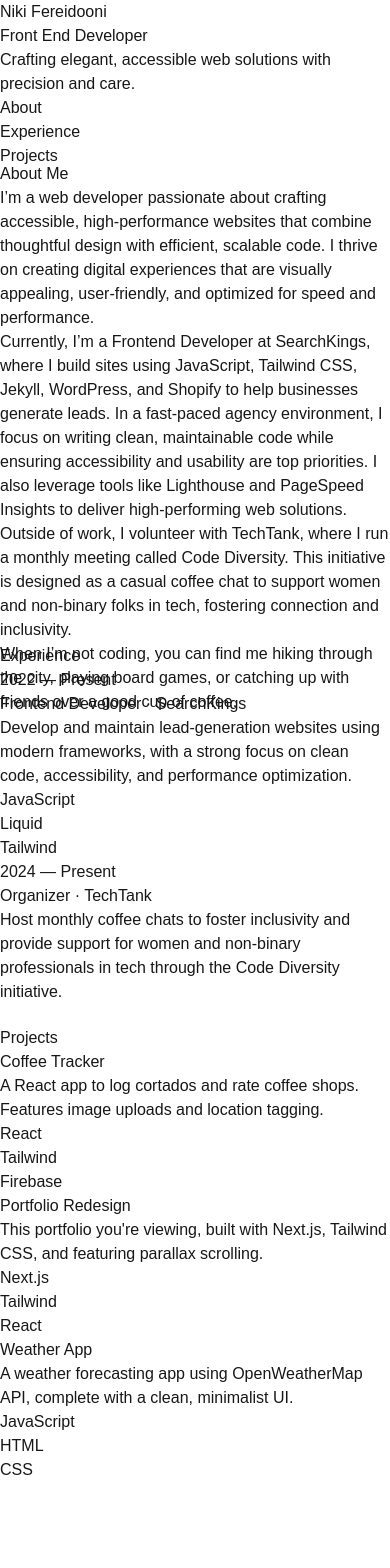
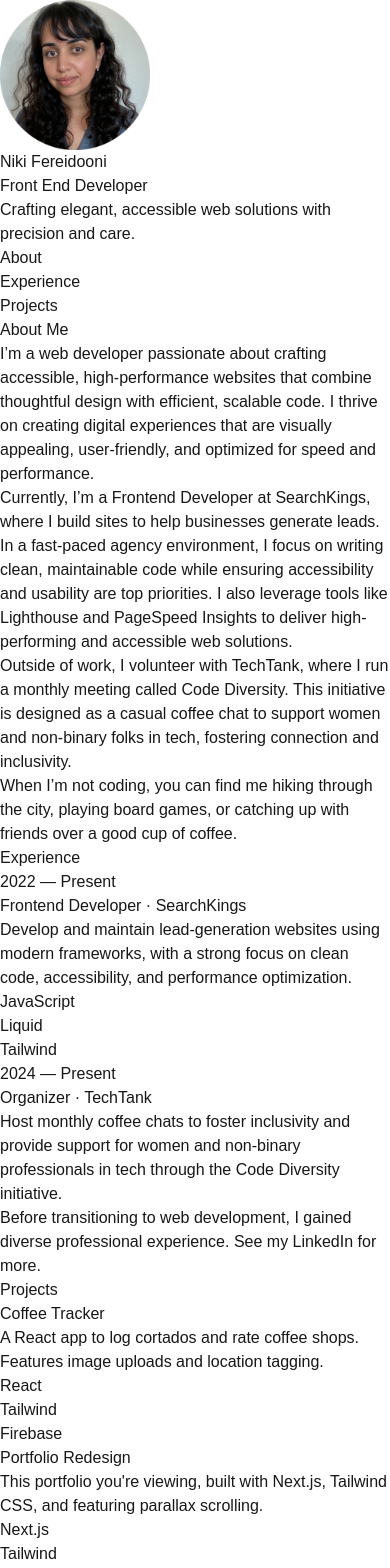
Before and after one commit to nfereidooni/CodeByNiki.com, a Next.js app: page / in a window 390 px wide. Shown: the top 1568 px of the page. Before the commit the page ends 1536 px from the top, so only its background shows below. Built offline with nearby package versions, Linux system fonts and the light colour scheme.

Commit message:
updated layout and content, added image

```diff
--- a/src/app/about/page.js
+++ b/src/app/about/page.js
@@ -1,20 +1,16 @@
-import { Parallax } from "react-scroll-parallax";
-
 export default function About() {
   return (
-    <Parallax speed={-10}>
-      <section id="about" className="min-h-screen flex flex-col justify-center">
+      <section id="about" className="py-50 flex flex-col justify-center">
         <h1 className="text-4xl font-bold">About Me</h1>
         <div className="mt-4 text-lg">
-            <p class="mb-2">I’m a web developer passionate about crafting accessible, high-performance websites that combine thoughtful design with efficient, scalable code. I thrive on creating digital experiences that are visually appealing, user-friendly, and optimized for speed and performance.</p>
+            <p className="mb-2">I’m a web developer passionate about crafting accessible, high-performance websites that combine thoughtful design with efficient, scalable code. I thrive on creating digital experiences that are visually appealing, user-friendly, and optimized for speed and performance.</p>
 
-            <p class="mb-2">Currently, I’m a Frontend Developer at SearchKings, where I build sites using JavaScript, Tailwind CSS, Jekyll, WordPress, and Shopify to help businesses generate leads. In a fast-paced agency environment, I focus on writing clean, maintainable code while ensuring accessibility and usability are top priorities. I also leverage tools like Lighthouse and PageSpeed Insights to deliver high-performing web solutions.</p>
+            <p className="mb-2">Currently, I’m a Frontend Developer at SearchKings, where I build sites to help businesses generate leads. In a fast-paced agency environment, I focus on writing clean, maintainable code while ensuring accessibility and usability are top priorities. I also leverage tools like Lighthouse and PageSpeed Insights to deliver high-performing and accessible web solutions.</p>
 
-            <p class="mb-2">Outside of work, I volunteer with TechTank, where I run a monthly meeting called Code Diversity. This initiative is designed as a casual coffee chat to support women and non-binary folks in tech, fostering connection and inclusivity.</p>
+            <p className="mb-2">Outside of work, I volunteer with TechTank, where I run a monthly meeting called Code Diversity. This initiative is designed as a casual coffee chat to support women and non-binary folks in tech, fostering connection and inclusivity.</p>
 
-            <p class="mb-2">When I’m not coding, you can find me hiking through the city, playing board games, or catching up with friends over a good cup of coffee.</p>
+            <p className="mb-2">When I’m not coding, you can find me hiking through the city, playing board games, or catching up with friends over a good cup of coffee.</p>
         </div>
       </section>
-    </Parallax>
   );
 }
--- a/src/app/experience/page.js
+++ b/src/app/experience/page.js
@@ -1,11 +1,9 @@
-import { Parallax } from "react-scroll-parallax";
 import ExperienceCard from "@/components/ExperienceCard";
 import experiences from "@/data/experiences.json";
 
 export default function Experience() {
   return (
-    <Parallax speed={-5}>
-      <section id="experience" className="min-h-screen flex flex-col justify-center">
+      <section id="experience" className="py-50 flex flex-col justify-center">
         <div className="container mx-auto px-4 py-16">
           <h2 className="text-3xl font-bold mb-8 text-white">Experience</h2>
           <div className="grid grid-cols-1 gap-8 md:grid-cols-2 lg:grid-cols-3">
@@ -22,7 +20,7 @@
             ))}
           </div>
         </div>
+        Before transitioning to web development, I gained diverse professional experience. See my <a href="http://linkedin.com/in/nfereidooni" target="_blank">LinkedIn</a> for more.
       </section>
-    </Parallax>
   );
 }
--- a/src/app/layout.js
+++ b/src/app/layout.js
@@ -9,14 +9,14 @@
 export default function RootLayout({ children }) {
   return (
     <html lang="en">
-      <body className="lg:flex lg:justify-between lg:gap-4">
+      <body className="flex lg:justify-between lg:gap-4">
         {/* Sidebar */}
-        <aside className="lg:sticky lg:top-0 lg:flex lg:max-h-screen lg:w-1/4 lg:flex-col lg:justify-between lg:py-24">
+        <aside className="sticky top-0 w-full lg:w-1/4 lg:flex lg:flex-col lg:justify-between lg:py-24">
           <LeftSidebar />
         </aside>
 
         {/* Main Content */}
-        <main className="lg:w-3/4">{children}</main>
+        <main className="w-full lg:w-3/4">{children}</main>
       </body>
     </html>
   );
--- a/src/app/page.js
+++ b/src/app/page.js
@@ -1,7 +1,6 @@
 "use client";
 
 import RightContent from "@/components/RightContent";
-import { Parallax } from "react-scroll-parallax";
 import About from "./about/page";
 import Experience from "./experience/page";
 import Projects from "./projects/page";
@@ -11,19 +10,13 @@
     <RightContent>
       <div className="flex flex-col space-y-32 px-8">
         {/* About Section */}
-        <Parallax speed={-10}>
           <About/>
-        </Parallax>
 
         {/* Experience Section */}
-        <Parallax speed={-5}>
           <Experience/>
-        </Parallax>
 
         {/* Projects Section */}
-        <Parallax speed={0}>
           <Projects/>
-        </Parallax>
       </div>
     </RightContent>
   );
--- a/src/app/projects/page.js
+++ b/src/app/projects/page.js
@@ -1,11 +1,9 @@
 import projects from "@/data/projects.json";
 import ProjectCard from "@/components/ProjectCard";
-import { Parallax } from "react-scroll-parallax";
 
 export default function Projects() {
   return (
-    <Parallax speed={-5}>
-      <section id="projects" className="min-h-screen flex flex-col justify-center">
+      <section id="projects" className="py-50 flex flex-col justify-center">
         <div className="container mx-auto px-4 py-16">
           <h2 className="text-3xl font-bold mb-8 text-white">Projects</h2>
           <div className="grid grid-cols-1 gap-8 md:grid-cols-2 lg:grid-cols-3">
@@ -21,6 +19,5 @@
           </div>
         </div>
       </section>
-    </Parallax>
   );
 }
--- a/src/components/LeftSidebar.js
+++ b/src/components/LeftSidebar.js
@@ -1,8 +1,17 @@
 import React from "react";
+import Image from 'next/image';
+import Headshot from '../../public/images/niki-headshot-circle.png'
 
 const LeftSidebar = () => {
   return (
     <aside className="fixed left-0 top-0 h-full w-1/4 bg-gray-900 text-white p-8 flex flex-col justify-center">
+      <Image
+        src={Headshot}
+        alt="Niki Fereidooni headshot"
+        width={150}
+        height={150}
+        className="rounded-full mb-4"
+      />
       <h1 className="text-4xl font-bold">Niki Fereidooni</h1>
       <p className="text-xl mt-2">Front End Developer</p>
       <p className="mt-4">
--- a/src/components/RightContent.js
+++ b/src/components/RightContent.js
@@ -1,11 +1,8 @@
 "use client";
 
-import { ParallaxProvider } from "react-scroll-parallax";
 
 export default function RightContent({ children }) {
   return (
-    <ParallaxProvider>
-      <div className="px-8 py-16">{children}</div>
-    </ParallaxProvider>
+    <div className="px-8 py-16">{children}</div>
   );
 }
```
Also changed, not shown: public/images/niki-headshot-circle.png (added).
